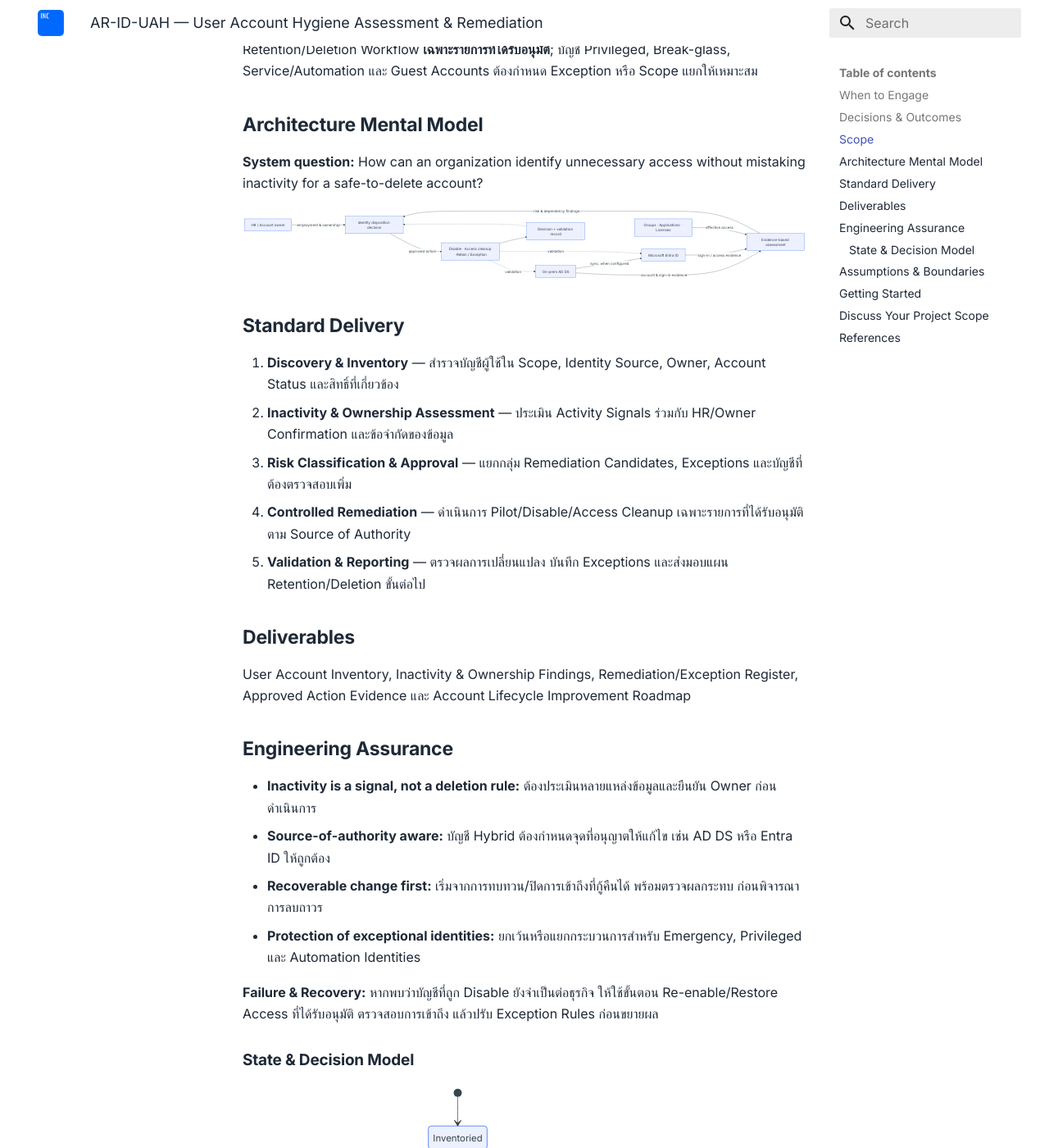
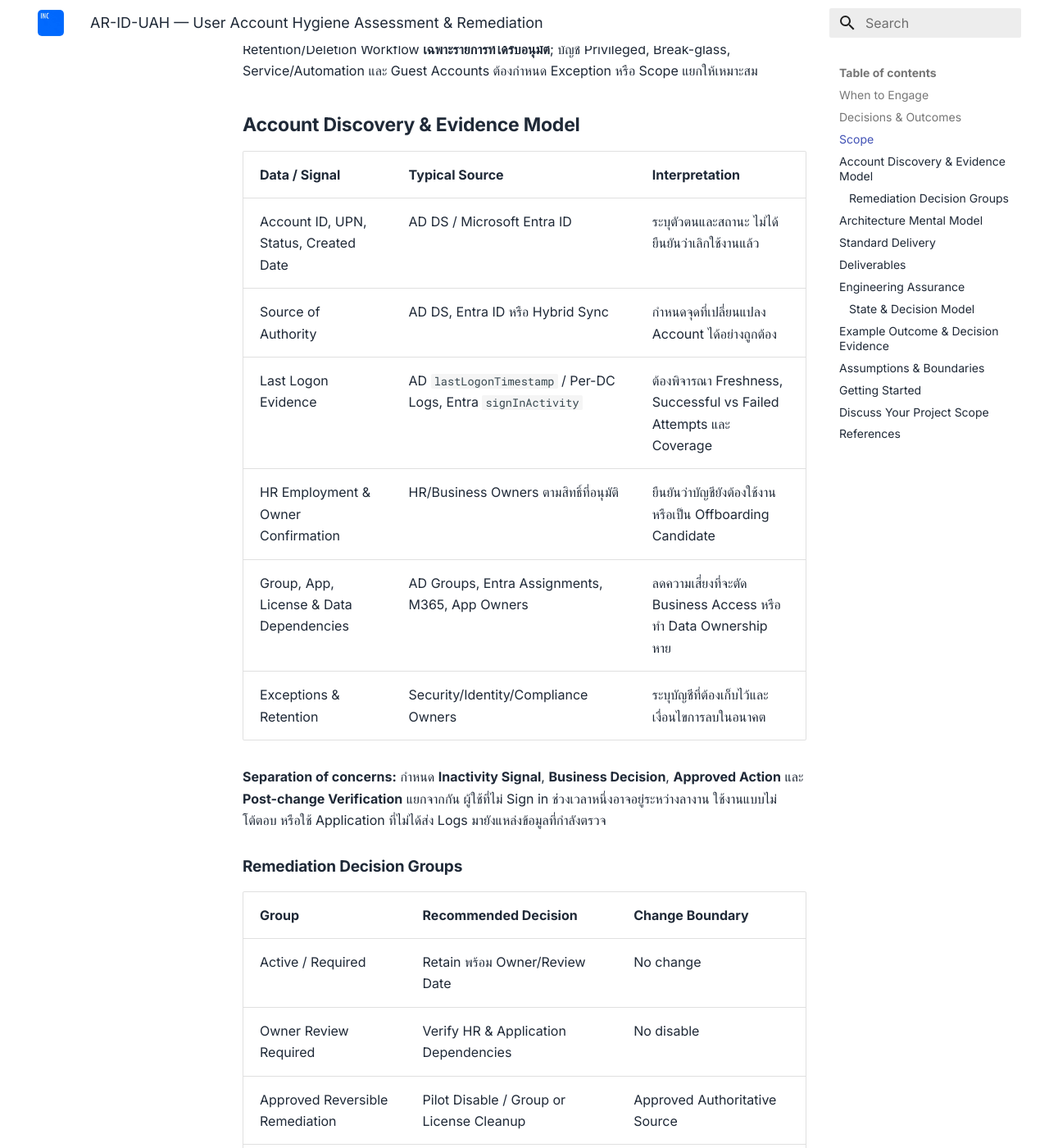
Before and after one commit to inthecloudth/service-catalog, an MkDocs documentation site: the page built from docs/services/ip-19-user-account-hygiene.md, in a window 1280 px wide and 1400 px high, scrolled down 980 px. Shown: the whole window at 82% size. Built offline with MkDocs 1.6.1 and Material for MkDocs 9.7.7, drawn with Linux system fonts in a browser that asks for light colours; some of the changed text lies outside the part shown.

Commit message:
docs(IP-19): expand identity evidence model, lifecycle decisions and 134-user candidate example

````diff
--- a/docs/services/ip-19-user-account-hygiene.md
+++ b/docs/services/ip-19-user-account-hygiene.md
@@ -21,6 +21,29 @@
 ครอบคลุม Human User Accounts ใน **AD DS (On-premises), Microsoft Entra ID (Cloud-only) หรือ Hybrid Identity** ตามระบบที่ตกลง รวมถึง Inactive/Stale Accounts, Orphaned Accounts, Disabled Accounts, Group Membership และ License/Access Review
 
 การจัดการอาจรวมถึงการยืนยัน Owner, ปิดการใช้งานบัญชี, ทบทวน Group/License และกำหนด Retention/Deletion Workflow **เฉพาะรายการที่ได้รับอนุมัติ**; บัญชี Privileged, Break-glass, Service/Automation และ Guest Accounts ต้องกำหนด Exception หรือ Scope แยกให้เหมาะสม
+
+## Account Discovery & Evidence Model
+
+| Data / Signal | Typical Source | Interpretation |
+|---|---|---|
+| Account ID, UPN, Status, Created Date | AD DS / Microsoft Entra ID | ระบุตัวตนและสถานะ ไม่ได้ยืนยันว่าเลิกใช้งานแล้ว |
+| Source of Authority | AD DS, Entra ID หรือ Hybrid Sync | กำหนดจุดที่เปลี่ยนแปลง Account ได้อย่างถูกต้อง |
+| Last Logon Evidence | AD `lastLogonTimestamp` / Per-DC Logs, Entra `signInActivity` | ต้องพิจารณา Freshness, Successful vs Failed Attempts และ Coverage |
+| HR Employment & Owner Confirmation | HR/Business Owners ตามสิทธิ์ที่อนุมัติ | ยืนยันว่าบัญชียังต้องใช้งานหรือเป็น Offboarding Candidate |
+| Group, App, License & Data Dependencies | AD Groups, Entra Assignments, M365, App Owners | ลดความเสี่ยงที่จะตัด Business Access หรือทำ Data Ownership หาย |
+| Exceptions & Retention | Security/Identity/Compliance Owners | ระบุบัญชีที่ต้องเก็บไว้และเงื่อนไขการลบในอนาคต |
+
+**Separation of concerns:** กำหนด **Inactivity Signal**, **Business Decision**, **Approved Action** และ **Post-change Verification** แยกจากกัน ผู้ใช้ที่ไม่ Sign in ช่วงเวลาหนึ่งอาจอยู่ระหว่างลางาน ใช้งานแบบไม่โต้ตอบ หรือใช้ Application ที่ไม่ได้ส่ง Logs มายังแหล่งข้อมูลที่กำลังตรวจ
+
+### Remediation Decision Groups
+
+| Group | Recommended Decision | Change Boundary |
+|---|---|---|
+| Active / Required | Retain พร้อม Owner/Review Date | No change |
+| Owner Review Required | Verify HR & Application Dependencies | No disable |
+| Approved Reversible Remediation | Pilot Disable / Group or License Cleanup | Approved Authoritative Source |
+| Accepted Exception | บันทึก Risk Owner และ Reassessment Date | No automated deletion |
+| Retention / Deletion Candidate | ส่งต่อ HR/Data Owner/Legal for retention decision | Separate approval/workstream |
 
 ## Architecture Mental Model
 
@@ -51,7 +74,13 @@ flowchart LR
 
 ## Deliverables
 
-User Account Inventory, Inactivity & Ownership Findings, Remediation/Exception Register, Approved Action Evidence และ Account Lifecycle Improvement Roadmap
+User Account Inventory (Excel-compatible), **Inactivity & Ownership Evidence Register**, Candidate Disposition Dashboard, Proposed Remediation/Exception Register, Approved Before/After Validation Evidence และ Account Lifecycle Improvement Roadmap
+
+**Example Deliverable:** [View User Account Hygiene Sample Outcome — 1,000 Users / 134 Candidates](examples/user-account-hygiene-assessment-outcome.md)
+
+**Raw Review Register:** [Download 134 fictional Candidate Decisions (CSV)](../assets/examples/user-account-hygiene-candidates-demo.csv)
+
+ตัวอย่างรายงานแยก **Account Population, Review Candidates, Owner Confirmation, Approved Actions และ Completed Actions** เพื่อไม่สื่อว่าบัญชีที่ไม่ค่อยใช้งานถูกปิดหรือลบไปทั้งหมดแล้ว
 
 ## Engineering Assurance
 
@@ -81,6 +110,20 @@ stateDiagram-v2
   Retained --> [*]
 ```
 
+## Example Outcome & Decision Evidence
+
+**Illustrative scope:** สมมติมี Human Users 1,000 บัญชี พบ 134 Review Candidates ตรวจสอบ Owner/HR แล้ว 76 บัญชี ได้รับอนุมัติ Disable แบบกู้คืนได้ 38 บัญชี (ดำเนินการ Pilot/Validation เสร็จ 10 และรอ Change Window อีก 28) ส่วน 21 บัญชีเป็น Retain/Exception, 17 บัญชีต้องหาหลักฐานเพิ่ม และ 58 บัญชียังรอ Owner Review
+
+| Validation | Acceptance Evidence |
+|---|---|
+| Completeness | Population Count, Source of Authority, Scope Exclusions และ Data Coverage |
+| Classification | Inactivity Signal + HR/Owner Confirmation + Dependencies ต่อ Candidate |
+| Approval | Approved Action, Change Owner, Affected Users และ Recovery Method |
+| Reversible Change | Pre/Post Account Status, Group/App Access และ Business Validation |
+| Exceptions | Risk Owner, Retention Requirements, Reassessment Date และ Open Items |
+
+**Reporting Rule:** นับจำนวน `Candidates`, `Approved`, `Applied`, `Validated` และ `Exception` แยกจากกัน เพื่อไม่ให้ผู้บริหารเข้าใจผิดว่าทุก Candidate สามารถ Cleanup ได้ทันที
+
 ## Assumptions & Boundaries
 
 - ไม่ใช้จำนวนวัน Inactivity เพียงค่าเดียวเป็นเกณฑ์ลบบัญชี และไม่รับประกันจำนวนบัญชีที่ต้อง Cleanup
@@ -100,6 +143,7 @@ stateDiagram-v2
 ## References
 
 - [Microsoft Learn — Detect and investigate inactive user accounts](https://learn.microsoft.com/en-us/entra/identity/monitoring-health/howto-manage-inactive-user-accounts)
+- [Microsoft Graph — signInActivity resource](https://learn.microsoft.com/en-us/graph/api/resources/signinactivity)
 
 ---
 
````
